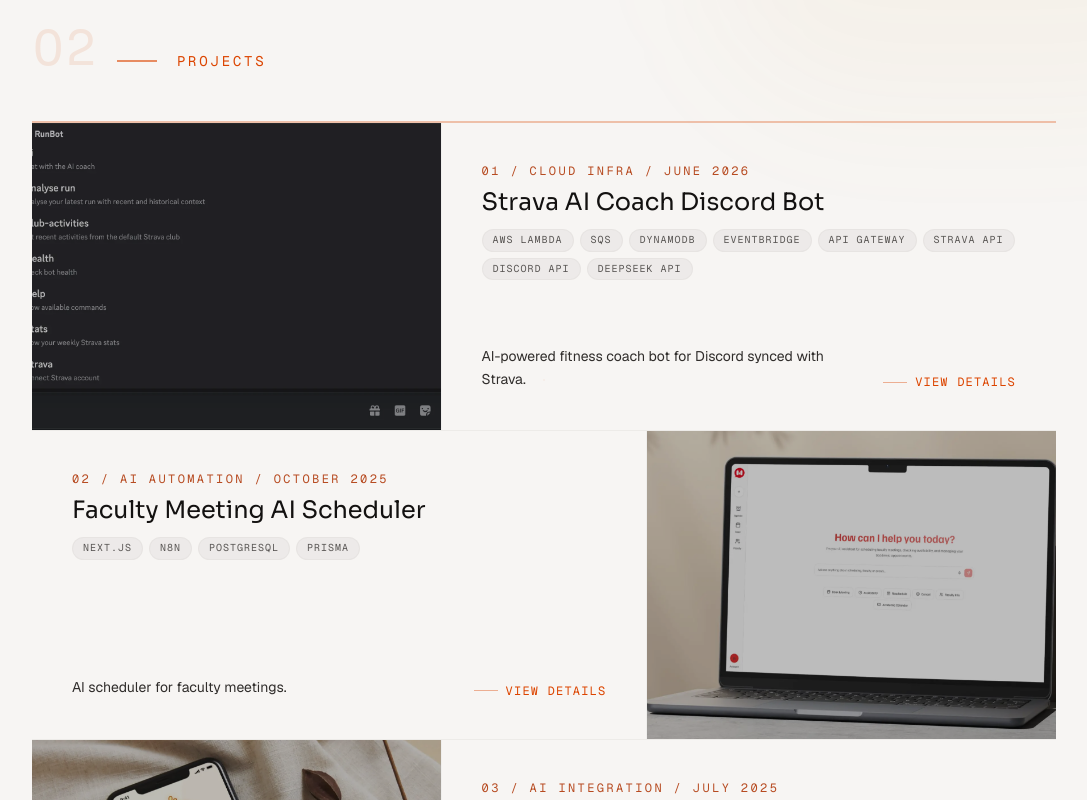
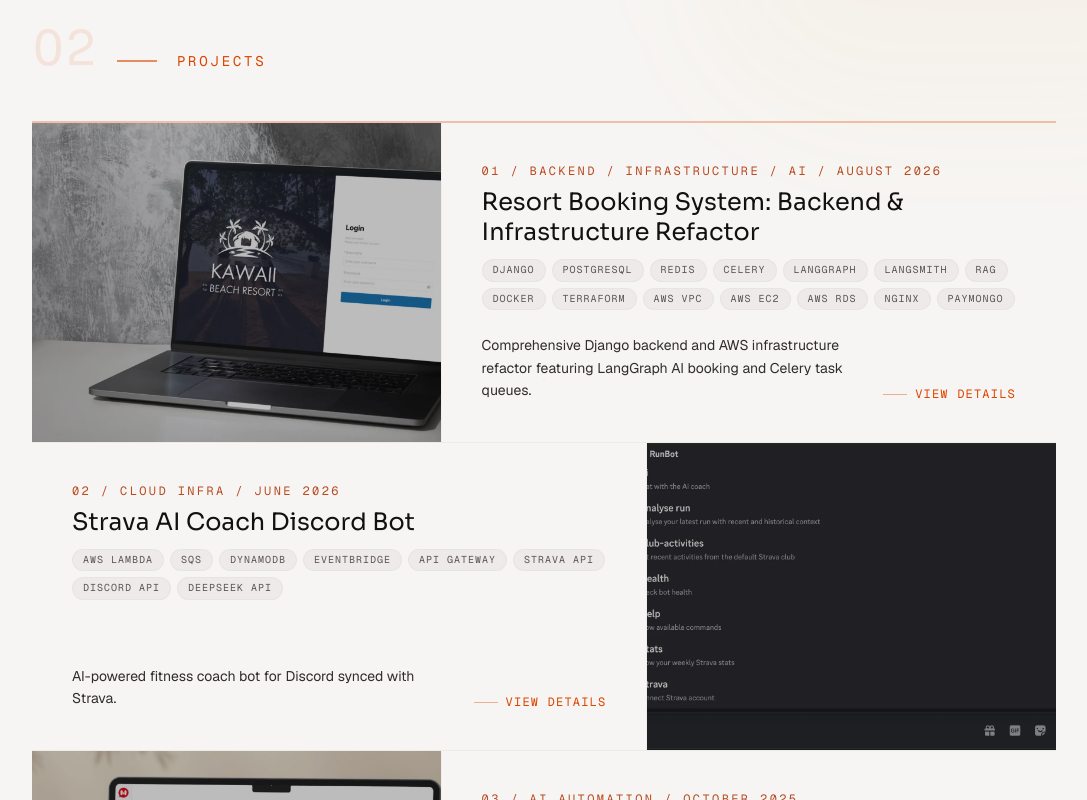
Before and after one commit to 03-Andrew/portfolio_v1, a Next.js app: page / in a window 1280 px wide. Shown: the part 1620-2420 px from the top of the page, without its empty margins (96-1183 px from the left). Built offline with nearby package versions, Linux system fonts and the light colour scheme.

Commit message:
feat: update project order and add new Resort Booking System entry with AI enhancements

```diff
--- a/app/data/projects.ts
+++ b/app/data/projects.ts
@@ -31,7 +31,7 @@
 
 const _projects: ProjectData[] = [
   {
-    order: 2,
+    order: 3,
     title: "Faculty Meeting AI Scheduler",
     label: "AI Automation",
     date: "October 2025",
@@ -75,7 +75,7 @@
     ],
   },
   {
-    order: 3,
+    order: 5,
     title: "Filipino Speech Coach",
     label: "AI Integration",
     date: "July 2025",
@@ -159,7 +159,7 @@
     ],
   },
   {
-    order: 1,
+    order: 2,
     title: "Strava AI Coach Discord Bot",
     label: "Cloud Infra",
     date: "June 2026",
@@ -195,24 +195,41 @@
     }
   },
    {
-    order: 5,
-    title: "Resort Management Platform",
-    label: "Full-Stack",
-    date: "February 2025",
+      order: 1,
+      title: "Resort Booking System: Backend & Infrastructure Refactor",
+      label: "Backend / Infrastructure / AI",
+      date: "August 2026",
       description:
-      "A management system handling the full resort workflow. The Django backend manages bookings, room inventory, billing, and housekeeping assignments. The React frontend provides staff with a simple interface for front-desk operations.",
+      "An architectural overhaul and AI modernization of a resort booking system originally developed by a 5-member team. Built on top of the core Django REST backend, this evolution introduced Redis distributed locking for race-condition prevention, sub-millisecond query optimization, Celery-driven PayMongo automation, and a multi-turn LangGraph  booking agent with a RAG FAQ concierge hosted on AWS.",
       shortDescription:
-      "End-to-end resort management system that streamline resort processes.",
-    role: "Fullstack dev (Team of 5)",
+        "Comprehensive Django backend and AWS infrastructure refactor featuring LangGraph AI booking and Celery task queues.",
+      role: "Backend & Infrastructure",
       findings: [
-      "Designed ER diagrams and implemented a normalized PostgreSQL database schema to manage complex relationships between guests, rooms, bookings, and billings.",
-      "Developed RESTful API endpoints in Django to handle resort operations",
-      "Deployed the application in digitalocean app platform, utilizing managed PostgreSQL for data persistence and ensuring secure, scalable hosting.",
-      "Integrated Django REST endpoints with the React frontend, handling auth state and booking flows",
+        "Eliminated double-booking race conditions using Redis distributed locks during room selection, while offloading PayMongo webhook processing and automated confirmation emails to an asynchronous Celery queue.",
+        "Reduced database queries by 78% to 99.5% across 10 endpoints by eliminating N+1 query patterns with batch prefetching, dropping worst-case queries from 2,103 down to 12 on a 100-record benchmark.",
+        "Migrated from DigitalOcean PaaS to AWS (IaC) by architecting a custom VPC with separated public/private subnets, containerizing services via Docker Compose on EC2, and migrating data persistence to AWS RDS PostgreSQL.",
+        "Built a multi-turn conversational booking agent and RAG hotel concierge on top of the backend using LangGraph, Google Gemini/OpenAI, and Pydantic structured output extraction for deterministic state management.",
+        "Implemented full observability, multi-turn state testing, and latency/token tracing for the AI agent pipelines using LangSmith.",
       ],
-    stack: ["Django", "React", "PostgreSQL"],
+      stack: [
+        "Django",
+        "PostgreSQL",
+        "Redis",
+        "Celery",
+        "LangGraph",
+        "LangSmith",
+        "RAG",
+        "Docker",
+        "Terraform",
+        "AWS VPC",
+        "AWS EC2",
+        "AWS RDS",
+        "Nginx",
+        "PayMongo",
+      ],
       visual: "grid",
       links: {
+        code: "https://github.com/03-Andrew/Refactor-kawaiiAPI",
         video: "https://www.youtube.com/watch?v=nfA3tLsWmW0",
       },
       images: [
@@ -223,14 +240,14 @@
       aspectRatio: "video",
       otherImages: [
         {
-        title: "System Architecture",
+          title: "AWS & System Architecture",
           label: "Infrastructure",
           url: "",
           description:
-          "A decoupled system architecture. The React frontend is hosted on Vercel for rapid delivery, communicating via HTTPS with a Django backend running on DigitalOcean App Platform. Data persistence is managed on DigitalOcean PostgreSQL.",
+            "Containerized Django services, Celery workers and Redis database hosted on AWS EC2 within a custom VPC, routed through an Nginx reverse proxy. Sensitive workloads and data persistence are isolated in private subnets via AWS RDS PostgreSQL, while LangGraph and LangSmith orchestrate and monitor the conversational AI booking layer.",
         },
       ],
-  },
+    }
 ];
 
 export const projects = _projects.slice().sort((a, b) => a.order - b.order);
```
Lines whose indentation alone changed are shown as unchanged.
